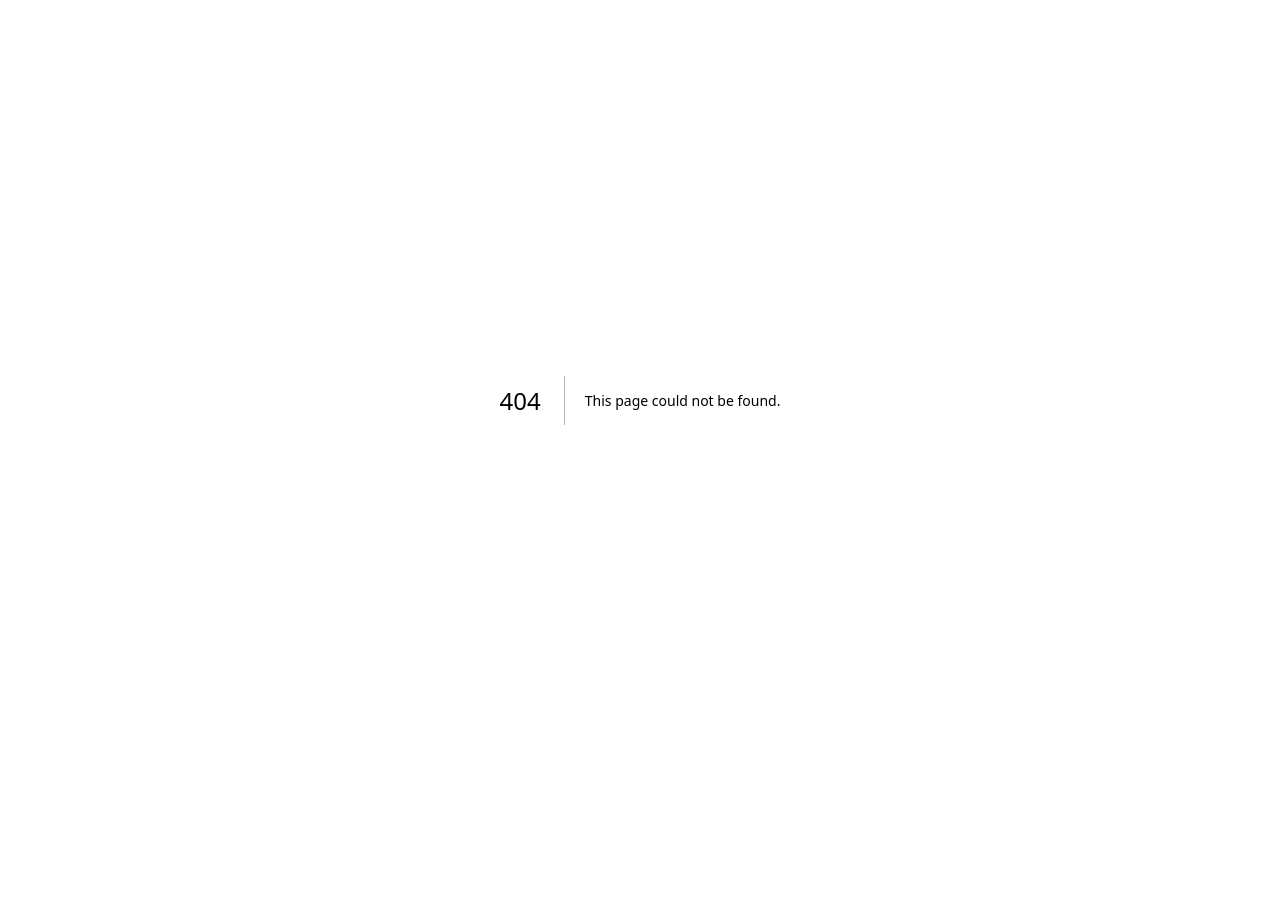
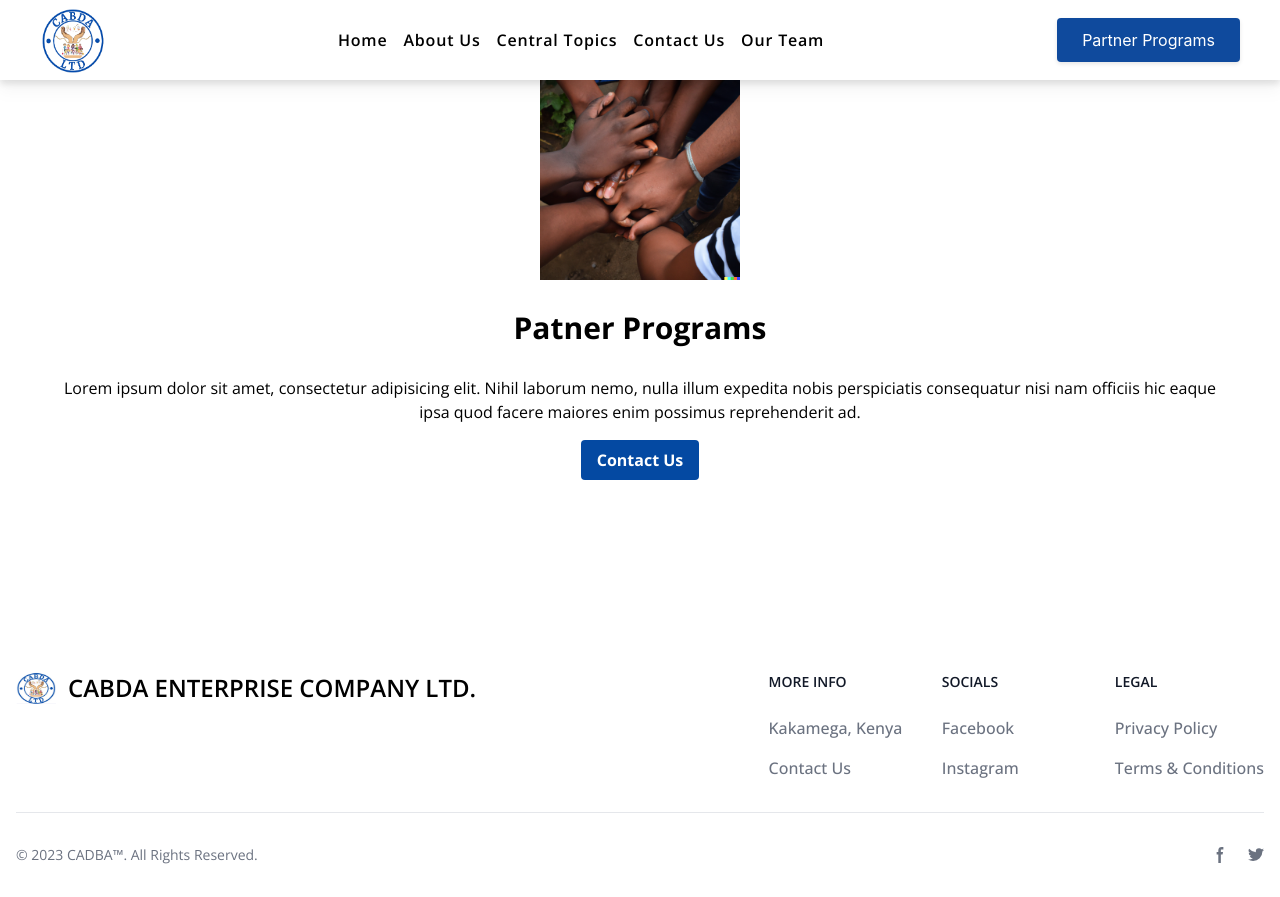
Before and after one commit to RichieMuga/cabda, a Next.js app: page /patnerprograms in a window 1280 px wide. Before the commit this address had no page. Before the commit the page ends 800 px from the top, so only its background shows below. Built offline with nearby package versions, Linux system fonts and the light colour scheme.

Commit message:
feat: added  patners section

```diff
--- /dev/null
+++ b/app/patnerprograms/page.js
@@ -0,0 +1,26 @@
+import React from 'react'
+import Image from 'next/image'
+import Navbar from '../../components/Navbar';
+import Footer from '../../components/Footer';
+import patners from "@/public/patners.png"
+
+const Patnerprograms = () => {
+  return (
+    <section>
+      <Navbar />
+      <div className='px-[10em] flex justify-center'>
+        <Image src={patners} alt="together we are one" width={200} height={200} />
+      </div>
+      <div className='px-[3em] text-center'>
+        <h1 className="py-[1em] font-bold text-3xl">Patner Programs</h1>
+        <p className="pb-[1em]">Lorem ipsum dolor sit amet, consectetur adipisicing elit. Nihil laborum nemo, nulla illum expedita nobis perspiciatis consequatur nisi nam officiis hic eaque ipsa quod facere maiores enim possimus reprehenderit ad.</p>
+        <button class="bg-primaryBlue hover:bg-secondaryBlue text-white font-bold py-2 px-4 rounded mb-[10em]">
+          Contact Us
+        </button>
+      </div>
+      <Footer />
+    </section>
+  )
+}
+
+export default Patnerprograms
```
